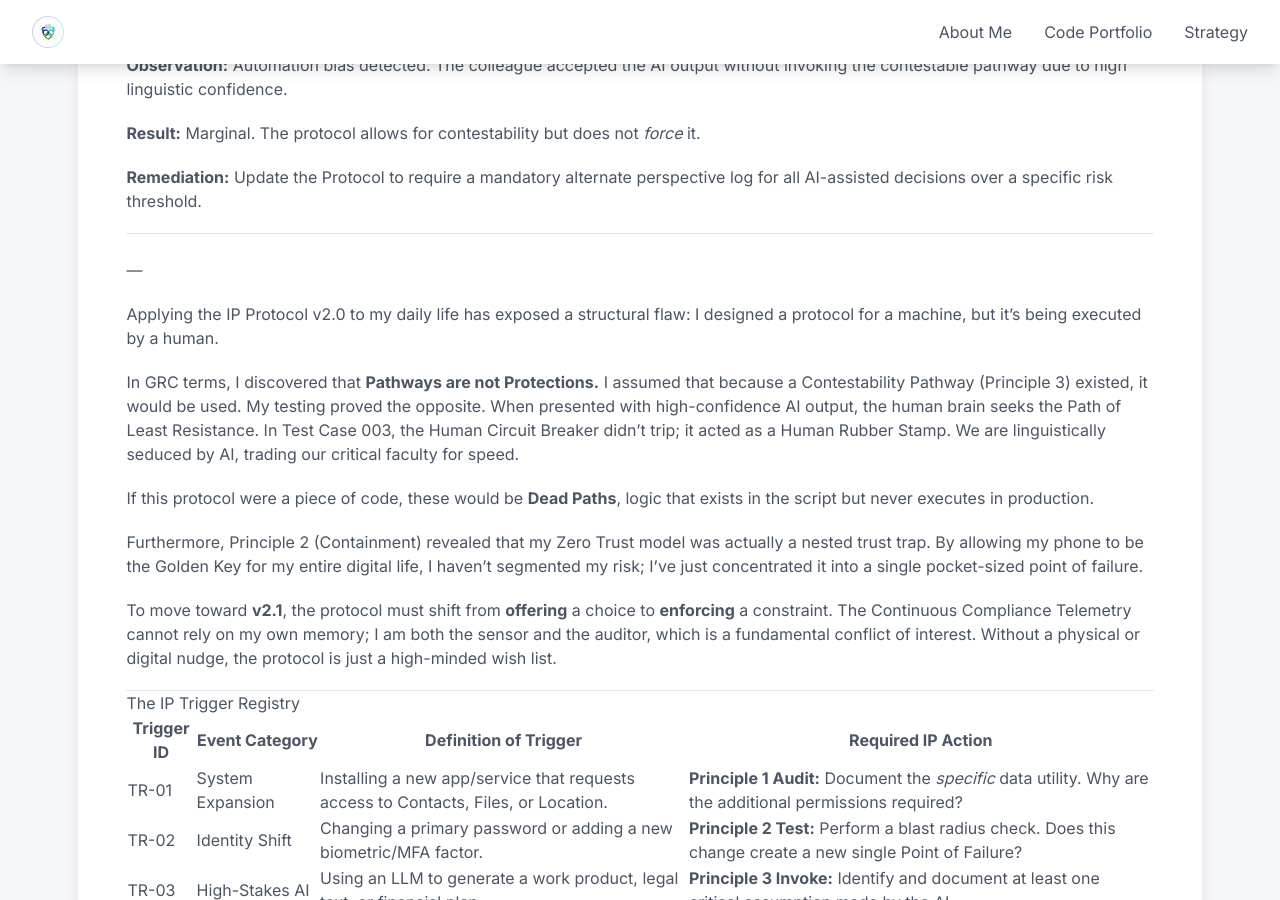
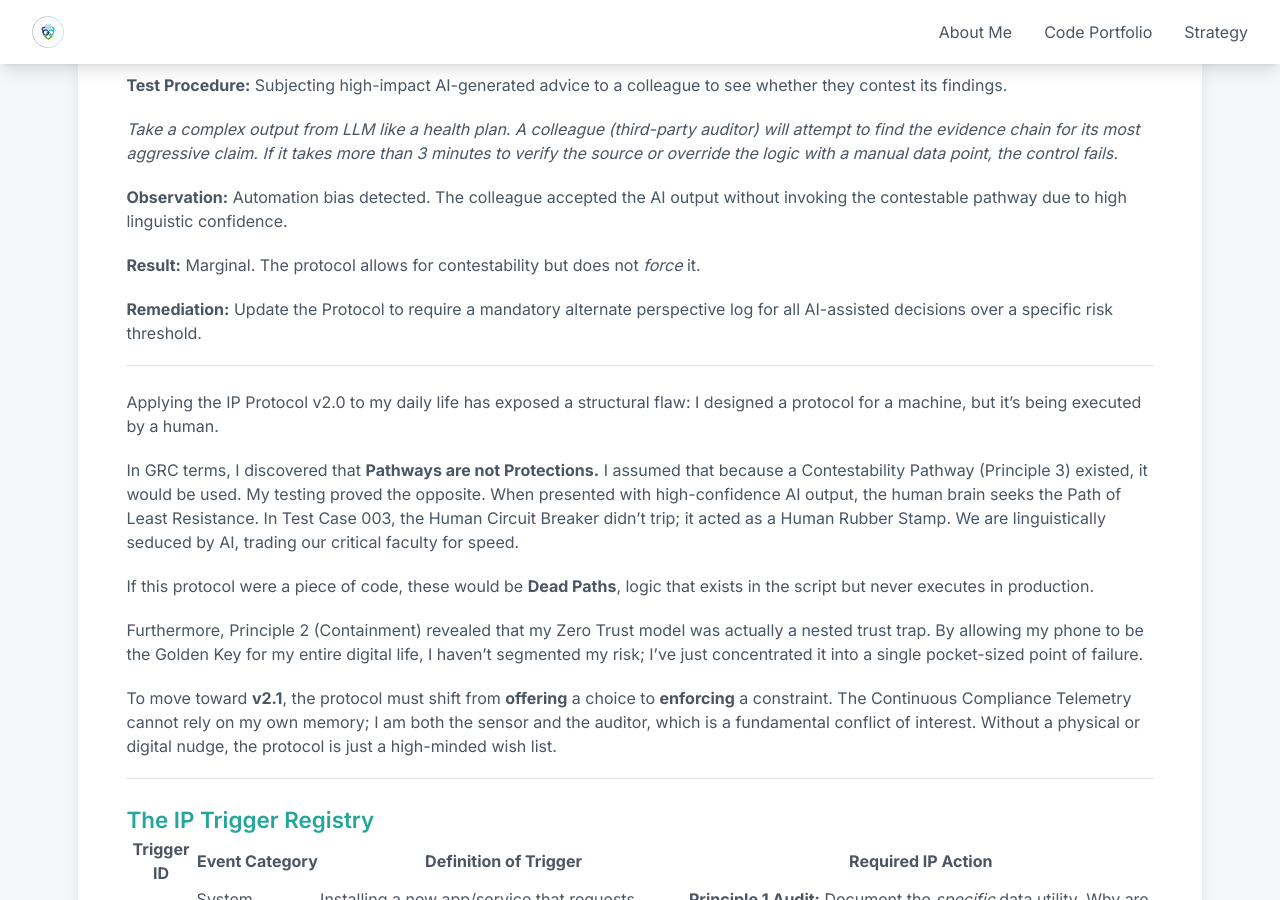
Before and after one commit to sandienand/sandienand.github.io, a Jekyll site: the page built from blogs/2026-01-21-internal-auditq1-2026.md, in a window 1280 px wide and 900 px high, scrolled down 1498 px. Built offline with Jekyll 4.4.1, drawn with Linux system fonts in a browser that asks for light colours; nearby versions of some CDN libraries.

Commit message:
editting

```diff
--- a/blogs/2026-01-21-internal-auditq1-2026.md
+++ b/blogs/2026-01-21-internal-auditq1-2026.md
@@ -24,7 +24,8 @@
 
 ### **Detailed Findings & Testing**
 
-##### **Test Case 001:** Data Minimisation (Principle 1)<br>
+##### **Test Case 001:** Data Minimisation (Principle 1)
+<br>
 
 **Control Objective:** Minimise attack surface by purging non-essential data.
 
@@ -38,7 +39,8 @@
 
 **Remediation:** Immediate reduction and revocation of dormant permissions. Living Map updated to justify the remaining 8 location permissions.
 
-##### Test Case 002: Blast Radius & Zero Trust (Principle 2)<br>
+##### Test Case 002: Blast Radius & Zero Trust (Principle 2)
+<br>
 
 **Control Objective:** Prevent lateral movement following a perimeter breach.
 
@@ -52,7 +54,8 @@
 
 **Remediation:** Implement hardware-based security keys (OOB) to decouple identity from the primary device.
 
-##### Test Case 003: Contestability & Human Circuit Breaker (Principle 3)<br>
+##### Test Case 003: Contestability & Human Circuit Breaker (Principle 3)
+<br>
 
 **Control Objective:** Ensure AI decisions are challengeable and not blindly accepted.
 
@@ -67,9 +70,9 @@
 **Remediation:** Update the Protocol to require a mandatory alternate perspective log for all AI-assisted decisions over a specific risk threshold.
 
 ---
+
+
 <br>
----
-
 Applying the IP Protocol v2.0 to my daily life has exposed a structural flaw: I designed a protocol for a machine, but it’s being executed by a human.
 
 In GRC terms, I discovered that **Pathways are not Protections.** I assumed that because a Contestability Pathway (Principle 3) existed, it would be used. My testing proved the opposite. When presented with high-confidence AI output, the human brain seeks the Path of Least Resistance. In Test Case 003, the Human Circuit Breaker didn't trip; it acted as a Human Rubber Stamp. We are linguistically seduced by AI, trading our critical faculty for speed.
@@ -82,7 +85,7 @@
 
 ---
 
-#### The IP Trigger Registry
+### The IP Trigger Registry
 
 | Trigger ID | Event Category   | Definition of Trigger                                                              | Required IP Action                                                                                                   |
 | ------------ | ------------------ | ------------------------------------------------------------------------------------ | ---------------------------------------------------------------------------------------------------------------------- |
```
